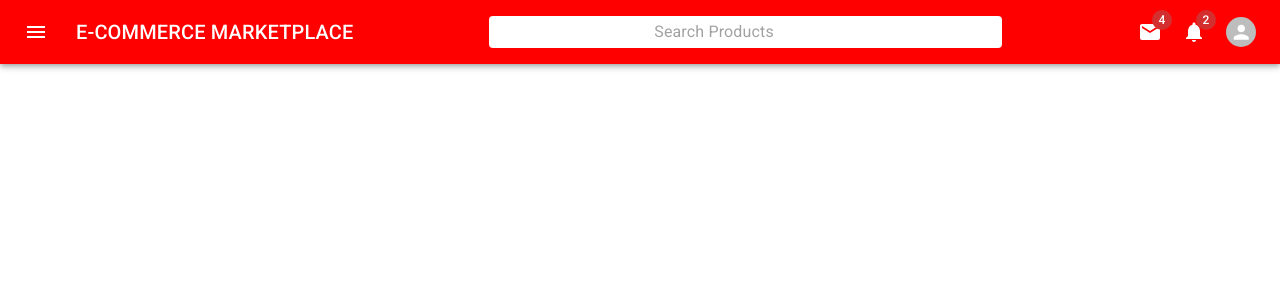
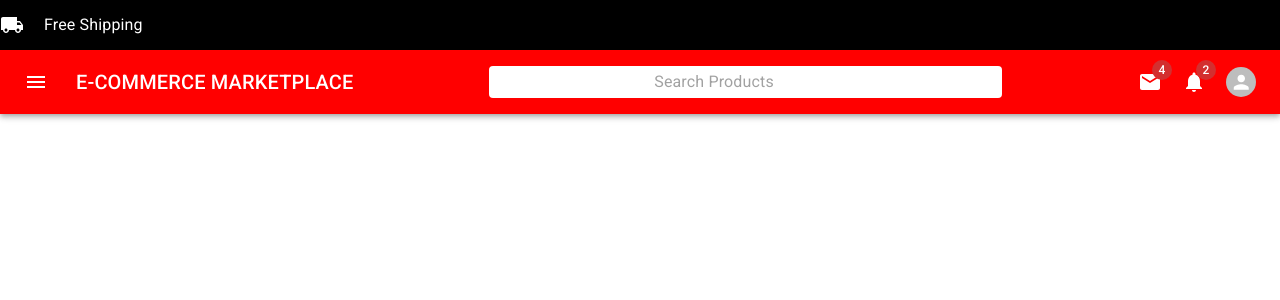
Before and after one commit to xleonard1/Ecommerce-Marketplace, a React (Create React App) app in the folder client/: page / in a window 1280 px wide. Shown: the top 300 px of the page. Built offline with nearby package versions, Linux system fonts and the light colour scheme.

Commit message:
adding topbar abouve Navbar

```diff
--- a/client/src/Components/header.js
+++ b/client/src/Components/header.js
@@ -1,6 +1,17 @@
 import { AppBar, Box, Toolbar, styled, Typography, InputBase, Badge, Avatar,IconButton} from "@mui/material";
-import { Mail, Notifications, Menu } from '@mui/icons-material'
+import { Mail, Notifications, Menu, LocalShipping } from '@mui/icons-material'
 import React from "react";
+
+const TopBar = styled('div')(({ theme }) => ({
+    display: 'flex',
+    justifyContent: 'space-between',
+    alignItems: 'center',
+    background: 'black',
+    height: '50px',
+    [theme.breakpoints.up('sm')]:{
+      display: 'flex'
+    }
+ }))
 
 const StyledToolbar = styled(Toolbar)({
     display: 'flex',
@@ -37,9 +48,14 @@ const Navbar = () => {
 
     return (
         <AppBar position='sticky' style={{ background: 'red'}}>
-                <Box>
-
-                </Box>
+                <TopBar>
+                    <Icons>
+                        <LocalShipping />
+                        <Typography>
+                            Free Shipping
+                        </Typography>
+                    </Icons>
+                </TopBar>
                 <StyledToolbar>
                         <Box sx={{display:'flex'}}>
                         <IconButton
```
